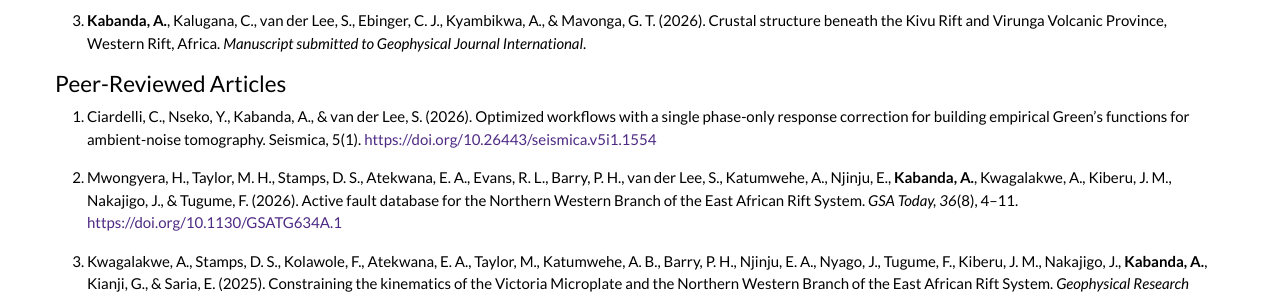
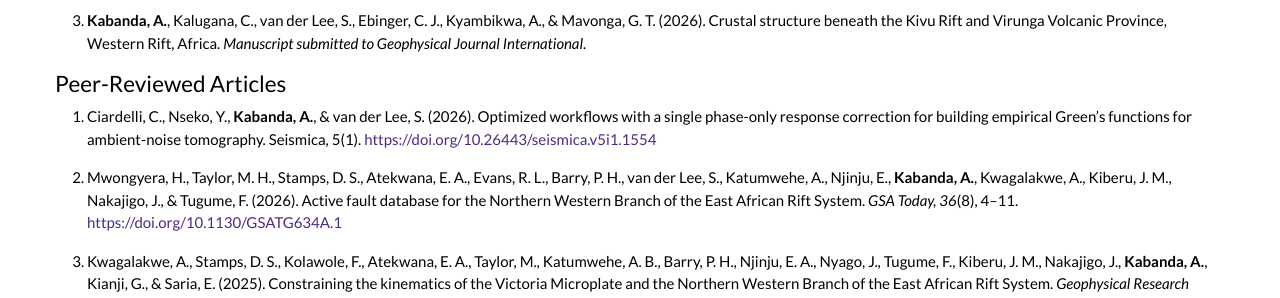
Before and after one commit to albertkabanda/albertkabanda.github.io, a Jekyll site: the page built from _pages/publications.md, in a window 1280 px wide and 953 px high. Shown: the part 323-621 px from the top of the window. Built offline with Jekyll 4.4.1, drawn with Linux system fonts in a browser that asks for light colours; nearby versions of some CDN libraries; a style sheet for code colours, icons or effects is not loaded.

```diff
--- a/_pages/publications.md
+++ b/_pages/publications.md
@@ -19,7 +19,7 @@ My name is shown in **bold**.
 
 #### Peer-Reviewed Articles
 
-4. Ciardelli, C., Nseko, Y., Kabanda, A., & van der Lee, S. (2026). Optimized workflows with a single phase-only response correction for building empirical Green’s functions for ambient-noise tomography. Seismica, 5(1). [https://doi.org/10.26443/seismica.v5i1.1554](https://doi.org/10.26443/seismica.v5i1.1554)
+4. Ciardelli, C., Nseko, Y., **Kabanda, A.**, & van der Lee, S. (2026). Optimized workflows with a single phase-only response correction for building empirical Green’s functions for ambient-noise tomography. Seismica, 5(1). [https://doi.org/10.26443/seismica.v5i1.1554](https://doi.org/10.26443/seismica.v5i1.1554)
 
 5. Mwongyera, H., Taylor, M. H., Stamps, D. S., Atekwana, E. A., Evans, R. L., Barry, P. H., van der Lee, S., Katumwehe, A., Njinju, E., **Kabanda, A.**, Kwagalakwe, A., Kiberu, J. M., Nakajigo, J., & Tugume, F. (2026). Active fault database for the Northern Western Branch of the East African Rift System. *GSA Today, 36*(8), 4–11. [https://doi.org/10.1130/GSATG634A.1](https://doi.org/10.1130/GSATG634A.1)
 
```
